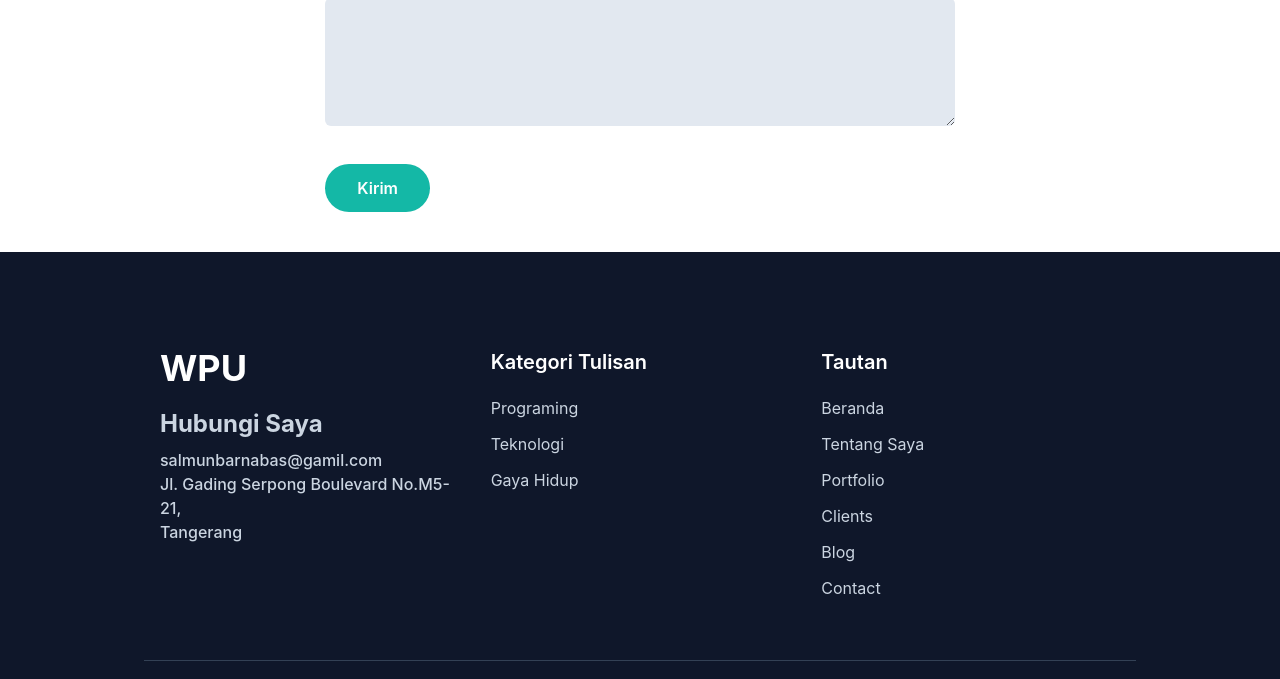
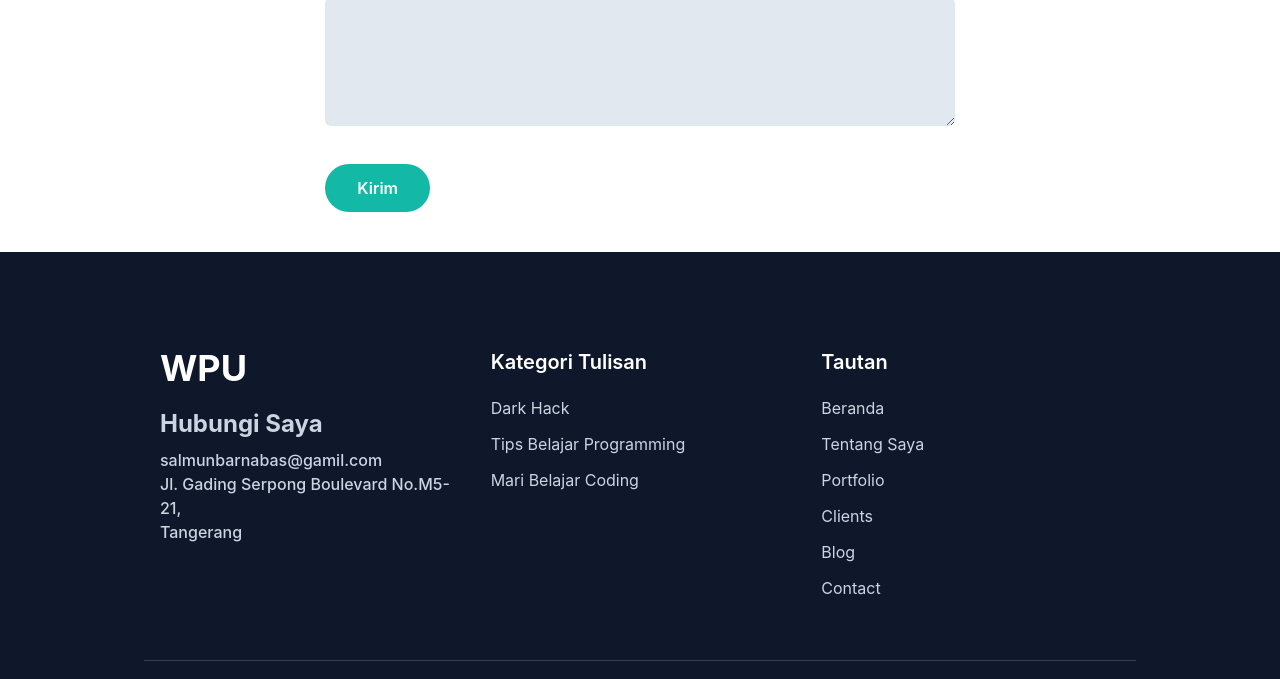
Before and after one commit to salmunbarnabas/portfolio-tailwind-CSS, a website: page index.html in a window 1280 px wide. Shown: the part 5146-5825 px from the top of the page. Drawn offline with Linux system fonts and the light colour scheme.

Commit message:
footer description

```diff
--- a/index.html
+++ b/index.html
@@ -302,13 +302,13 @@
                     <h3 class="font-semibold text-xl text-white mb-5">Kategori Tulisan</h3>
                     <ul class="text-slate-300">
                         <li>
-                            <a href="#" class="inline-block text-base hover:text-primary mb-3">Programing</a>
+                            <a href="#" class="inline-block text-base hover:text-primary mb-3">Dark Hack</a>
                         </li>
                         <li>
-                            <a href="#" class="inline-block text-base hover:text-primary mb-3">Teknologi</a>
+                            <a href="#" class="inline-block text-base hover:text-primary mb-3">Tips Belajar Programming</a>
                         </li>
                         <li>
-                            <a href="#" class="inline-block text-base hover:text-primary mb-3">Gaya Hidup</a>
+                            <a href="#" class="inline-block text-base hover:text-primary mb-3">Mari Belajar Coding</a>
                         </li>
                     </ul>
                 </div>
```
